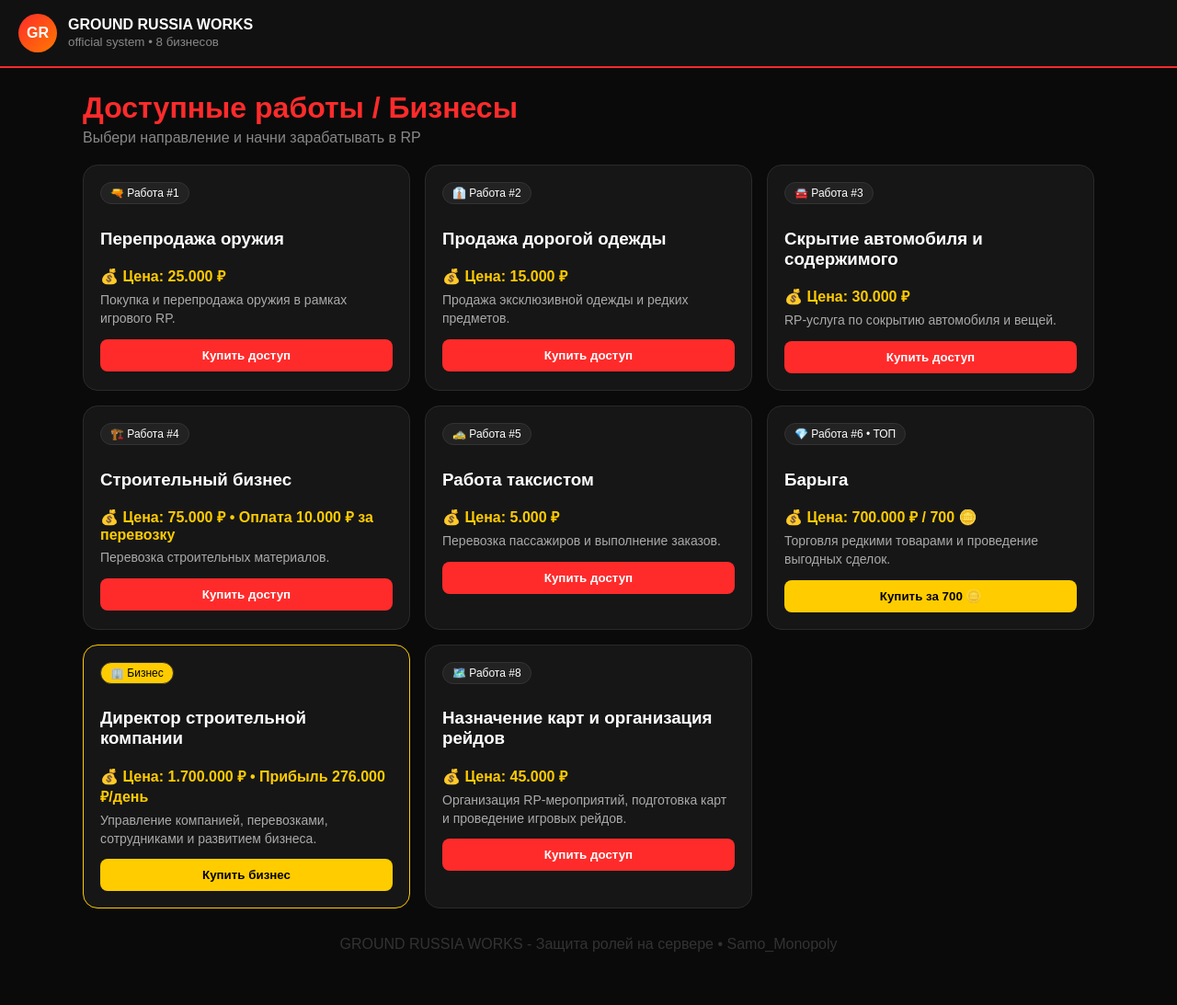
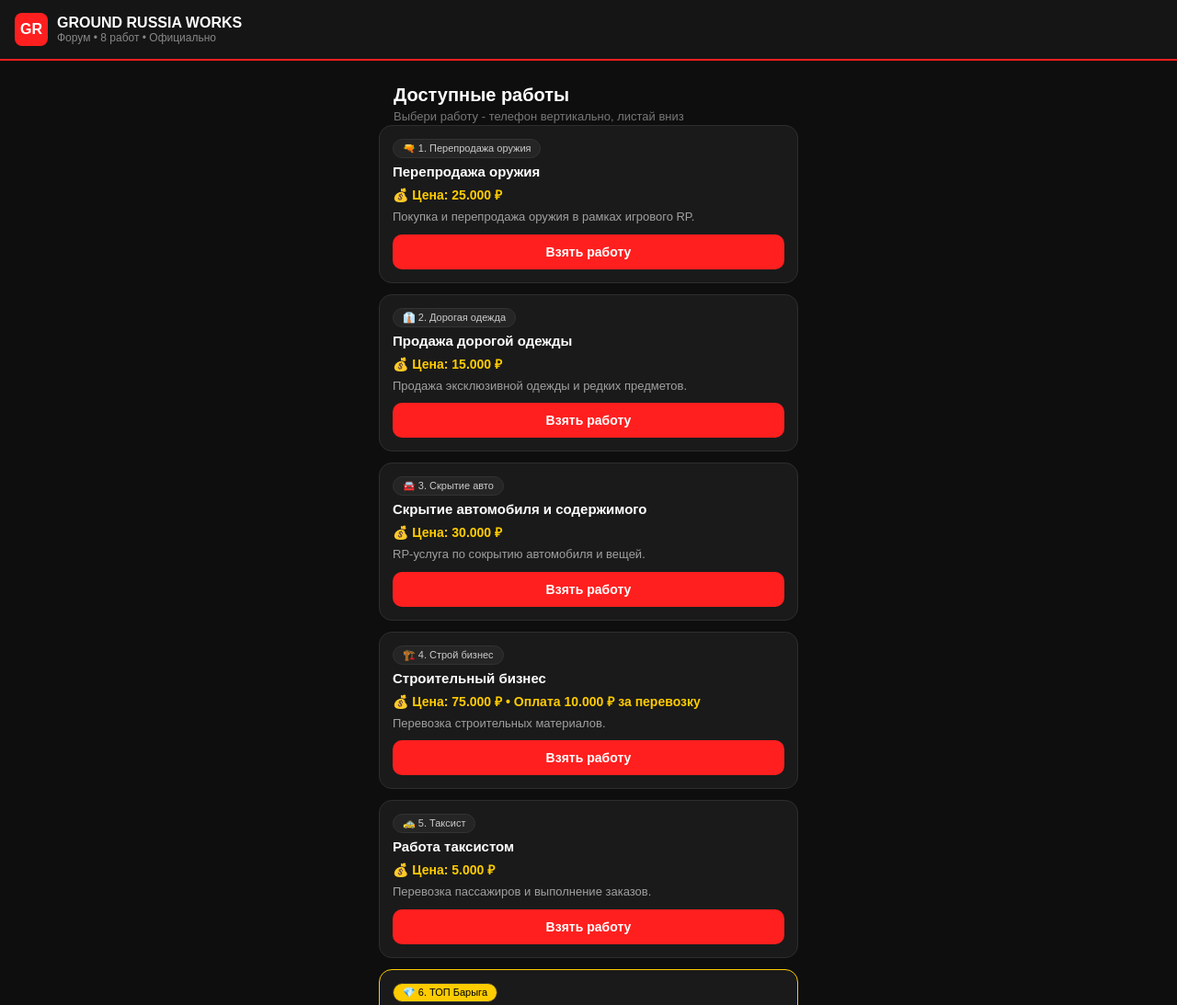
Before and after one commit to Samo-um/MatreshkaWorks, a website: page index.html in a window 1280 px wide. Shown: the top 1093 px of the page at 92% size. Before the commit the page ends 1066 px from the top, so only its background shows below. Drawn offline with Linux system fonts and the light colour scheme.

Commit message:
Update header and styling for index.html

```diff
--- a/index.html
+++ b/index.html
@@ -2,105 +2,106 @@
 <html lang="ru">
 <head>
 <meta charset="UTF-8">
-<meta name="viewport" content="width=device-width, initial-scale=1">
-<title>GROUND RUSSIA WORKS</title>
+<meta name="viewport" content="width=device-width, initial-scale=1, maximum-scale=1">
+<title>GROUND RUSSIA - Форум Работ</title>
 <style>
-body{margin:0;background:#0a0a0a;color:#fff;font-family:Arial,sans-serif}
-.header{background:#111;padding:15px 20px;border-bottom:2px solid #ff2b2b;display:flex;align-items:center;gap:12px;position:sticky;top:0;z-index:10}
-.logo{width:42px;height:42px;background:linear-gradient(135deg,#ff2b2b,#ff7a00);border-radius:50%;display:flex;align-items:center;justify-content:center;font-weight:bold}
-.grid{max-width:1100px;margin:20px auto;display:grid;grid-template-columns:repeat(auto-fit,minmax(280px,1fr));gap:16px;padding:0 16px}
-.card{background:#161616;border:1px solid #2a2a2a;border-radius:16px;padding:18px;transition:.2s}
-.card:hover{border-color:#ff2b2b;transform:translateY(-3px)}
-.price{color:#ffcc00;font-weight:bold;margin:6px 0}
-.desc{color:#aaa;font-size:14px;line-height:1.4}
-.badge{display:inline-block;background:#222;border:1px solid #333;padding:4px 10px;border-radius:20px;font-size:12px;margin-bottom:8px}
-.btn{width:100%;padding:10px;background:#ff2b2b;border:none;border-radius:8px;color:#fff;font-weight:bold;margin-top:12px;cursor:pointer}
-.btn:hover{background:#ff4444}
-.title{max-width:1100px;margin:25px auto 0;padding:0 16px}
-.title h1{margin:0;color:#ff2b2b}
-.title p{color:#888;margin:5px 0 0}
+*{box-sizing:border-box}
+body{margin:0;background:#0e0e0e;color:#fff;font-family:Arial,sans-serif}
+.top{background:#151515;padding:14px 16px;border-bottom:2px solid #ff1f1f;display:flex;align-items:center;gap:10px;position:sticky;top:0;z-index:99}
+.logo{width:36px;height:36px;background:#ff1f1f;border-radius:8px;display:flex;align-items:center;justify-content:center;font-weight:bold}
+.h1{font-weight:bold;font-size:16px}
+.sub{font-size:12px;color:#888}
+.wrap{max-width:480px;margin:0 auto;padding:12px}
+.card{background:#1a1a1a;border:1px solid #2e2e2e;border-radius:14px;padding:14px;margin-bottom:12px}
+.card b{font-size:15px}
+.price{color:#ffcc00;font-weight:bold;font-size:14px;margin:6px 0}
+.desc{color:#a0a0a0;font-size:13px;line-height:1.35}
+.tag{display:inline-block;background:#252525;border:1px solid #333;border-radius:20px;padding:3px 10px;font-size:11px;color:#ccc;margin-bottom:6px}
+.btn{width:100%;margin-top:10px;background:#ff1f1f;border:none;color:#fff;padding:11px;border-radius:10px;font-weight:bold;font-size:14px}
+.btn-gold{background:#ffcc00;color:#000}
+.header-text{padding:14px 16px 2px}
+.header-text h2{margin:0;font-size:20px}
+.header-text p{margin:4px 0 0;color:#777;font-size:13px}
 </style>
 </head>
 <body>
-<div class="header">
+<div class="top">
 <div class="logo">GR</div>
-<div><b>GROUND RUSSIA WORKS</b><br><small style="color:#888">official system • 8 бизнесов</small></div>
+<div><div class="h1">GROUND RUSSIA WORKS</div><div class="sub">Форум • 8 работ • Официально</div></div>
 </div>
 
-<div class="title">
-<h1>Доступные работы / Бизнесы</h1>
-<p>Выбери направление и начни зарабатывать в RP</p>
-</div>
-
-<div class="grid">
-
-<div class="card">
-<span class="badge">🔫 Работа #1</span>
-<h3>Перепродажа оружия</h3>
-<div class="price">💰 Цена: 25.000 ₽</div>
-<div class="desc">Покупка и перепродажа оружия в рамках игрового RP.</div>
-<button class="btn">Купить доступ</button>
+<div class="wrap">
+<div class="header-text">
+<h2>Доступные работы</h2>
+<p>Выбери работу - телефон вертикально, листай вниз</p>
 </div>
 
 <div class="card">
-<span class="badge">👔 Работа #2</span>
-<h3>Продажа дорогой одежды</h3>
-<div class="price">💰 Цена: 15.000 ₽</div>
-<div class="desc">Продажа эксклюзивной одежды и редких предметов.</div>
-<button class="btn">Купить доступ</button>
+<span class="tag">🔫 1. Перепродажа оружия</span><br>
+<b>Перепродажа оружия</b>
+<div class="price">💰 Цена: 25.000 ₽</div>
+<div class="desc">Покупка и перепродажа оружия в рамках игрового RP.</div>
+<button class="btn">Взять работу</button>
 </div>
 
 <div class="card">
-<span class="badge">🚘 Работа #3</span>
-<h3>Скрытие автомобиля и содержимого</h3>
-<div class="price">💰 Цена: 30.000 ₽</div>
-<div class="desc">RP-услуга по сокрытию автомобиля и вещей.</div>
-<button class="btn">Купить доступ</button>
+<span class="tag">👔 2. Дорогая одежда</span><br>
+<b>Продажа дорогой одежды</b>
+<div class="price">💰 Цена: 15.000 ₽</div>
+<div class="desc">Продажа эксклюзивной одежды и редких предметов.</div>
+<button class="btn">Взять работу</button>
 </div>
 
 <div class="card">
-<span class="badge">🏗️ Работа #4</span>
-<h3>Строительный бизнес</h3>
-<div class="price">💰 Цена: 75.000 ₽ • Оплата 10.000 ₽ за перевозку</div>
-<div class="desc">Перевозка строительных материалов.</div>
-<button class="btn">Купить доступ</button>
+<span class="tag">🚘 3. Скрытие авто</span><br>
+<b>Скрытие автомобиля и содержимого</b>
+<div class="price">💰 Цена: 30.000 ₽</div>
+<div class="desc">RP-услуга по сокрытию автомобиля и вещей.</div>
+<button class="btn">Взять работу</button>
 </div>
 
 <div class="card">
-<span class="badge">🚕 Работа #5</span>
-<h3>Работа таксистом</h3>
-<div class="price">💰 Цена: 5.000 ₽</div>
-<div class="desc">Перевозка пассажиров и выполнение заказов.</div>
-<button class="btn">Купить доступ</button>
+<span class="tag">🏗️ 4. Строй бизнес</span><br>
+<b>Строительный бизнес</b>
+<div class="price">💰 Цена: 75.000 ₽ • Оплата 10.000 ₽ за перевозку</div>
+<div class="desc">Перевозка строительных материалов.</div>
+<button class="btn">Взять работу</button>
 </div>
 
 <div class="card">
-<span class="badge">💎 Работа #6 • ТОП</span>
-<h3>Барыга</h3>
-<div class="price">💰 Цена: 700.000 ₽ / 700 🪙</div>
-<div class="desc">Торговля редкими товарами и проведение выгодных сделок.</div>
-<button class="btn" style="background:#ffcc00;color:#000">Купить за 700 🪙</button>
+<span class="tag">🚕 5. Таксист</span><br>
+<b>Работа таксистом</b>
+<div class="price">💰 Цена: 5.000 ₽</div>
+<div class="desc">Перевозка пассажиров и выполнение заказов.</div>
+<button class="btn">Взять работу</button>
 </div>
 
 <div class="card" style="border-color:#ffcc00">
-<span class="badge" style="background:#ffcc00;color:#000">🏢 Бизнес</span>
-<h3>Директор строительной компании</h3>
-<div class="price">💰 Цена: 1.700.000 ₽ • Прибыль 276.000 ₽/день</div>
+<span class="tag" style="background:#ffcc00;color:#000">💎 6. ТОП Барыга</span><br>
+<b>Барыга</b>
+<div class="price">💰 Цена: 700.000 ₽ / 700 🪙</div>
+<div class="desc">Торговля редкими товарами и проведение выгодных сделок.</div>
+<button class="btn btn-gold">Купить за 700 🪙</button>
+</div>
+
+<div class="card" style="border-color:#ffcc00">
+<span class="tag" style="background:#ffcc00;color:#000">🏢 7. Бизнес Директор</span><br>
+<b>Директор строительной компании</b>
+<div class="price">💰 Цена: 1.700.000 ₽ • Прибыль 276.000 ₽ в день</div>
 <div class="desc">Управление компанией, перевозками, сотрудниками и развитием бизнеса.</div>
-<button class="btn" style="background:#ffcc00;color:#000">Купить бизнес</button>
+<button class="btn btn-gold">Купить бизнес</button>
 </div>
 
 <div class="card">
-<span class="badge">🗺️ Работа #8</span>
-<h3>Назначение карт и организация рейдов</h3>
+<span class="tag">🗺️ 8. Карты и рейды</span><br>
+<b>Назначение карт и организация рейдов</b>
 <div class="price">💰 Цена: 45.000 ₽</div>
 <div class="desc">Организация RP-мероприятий, подготовка карт и проведение игровых рейдов.</div>
-<button class="btn">Купить доступ</button>
+<button class="btn">Взять работу</button>
 </div>
 
+<p style="text-align:center;color:#444;font-size:11px;margin:20px 0">GROUND RUSSIA WORKS • Samo_Monopoly • Форум работ</p>
+
 </div>
-
-<p style="text-align:center;color:#333;margin:30px 0">GROUND RUSSIA WORKS - Защита ролей на сервере • Samo_Monopoly</p>
-
 </body>
 </html>
```
